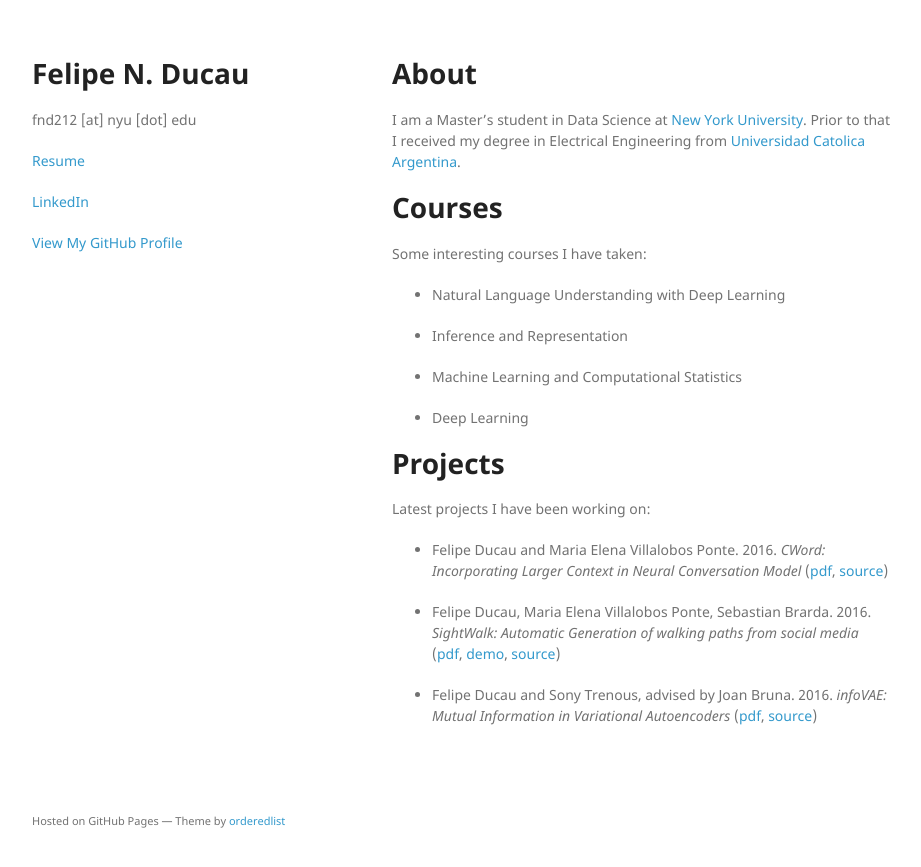
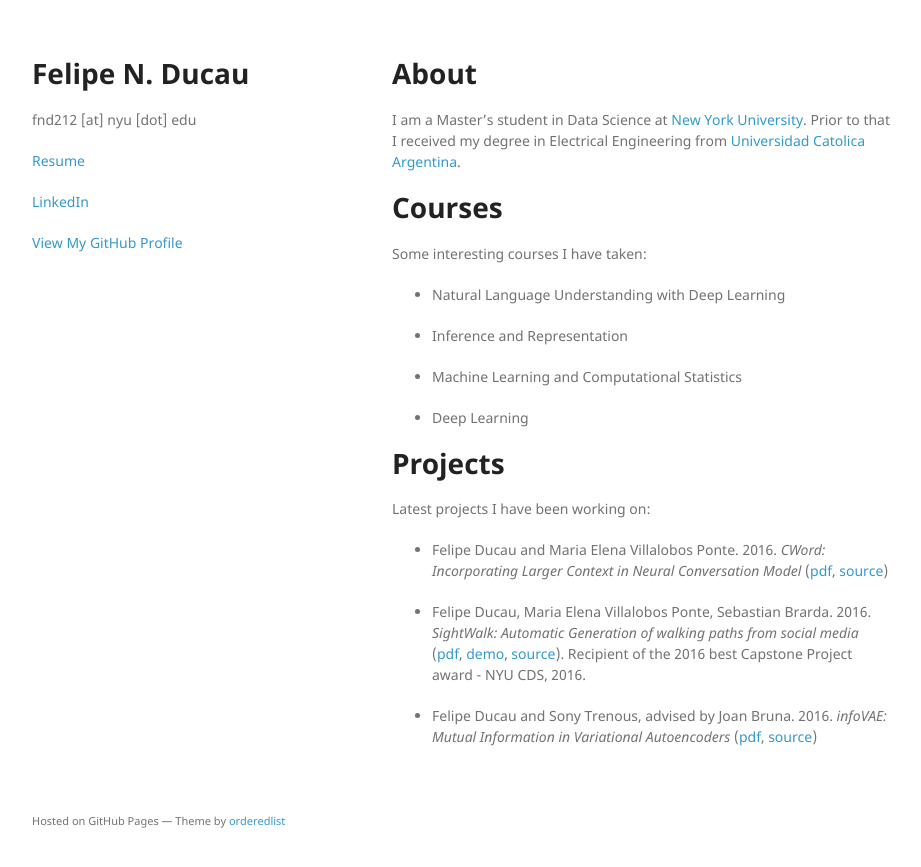
Before and after one commit to fducau/fducau.github.io, a Jekyll site: the page built from index.md, in a window 1280 px wide. Shown: the top 867 px of the page, without its empty margins (178-1099 px from the left). Built offline with Jekyll 4.4.1, drawn with Linux system fonts in a browser that asks for light colours; our own code applies the rules of GitHub Pages for plain Markdown files.

Commit message:
Update index.md

```diff
--- a/index.md
+++ b/index.md
@@ -21,6 +21,6 @@
 
 - Felipe Ducau and Maria Elena Villalobos Ponte. 2016. _CWord: Incorporating Larger Context in Neural Conversation Model_ ([pdf](https://github.com/fducau/CWord/blob/master/CWord_fnd212_mvp291.pdf), [source](https://github.com/fducau/CWord))
 
-- Felipe Ducau, Maria Elena Villalobos Ponte, Sebastian Brarda. 2016. _SightWalk: Automatic Generation of walking paths from social media_ ([pdf](https://github.com/fducau/sightwalk/blob/master/SightWalk_Final_Report.pdf), [demo](http://www.youtube.com/watch?v=GAvCeND9iRI), [source](https://github.com/fducau/sightwalk))
+- Felipe Ducau, Maria Elena Villalobos Ponte, Sebastian Brarda. 2016. _SightWalk: Automatic Generation of walking paths from social media_ ([pdf](https://github.com/fducau/sightwalk/blob/master/SightWalk_Final_Report.pdf), [demo](http://www.youtube.com/watch?v=GAvCeND9iRI), [source](https://github.com/fducau/sightwalk)). Recipient of the 2016 best Capstone Project award - NYU CDS, 2016.
 
 - Felipe Ducau and Sony Trenous, advised by Joan Bruna. 2016. _infoVAE: Mutual Information in Variational Autoencoders_ ([pdf](https://github.com/fducau/infoVAE/blob/master/Mutual%20Information%20in%20Variational%20Autoencoders.pdf), [source](https://github.com/fducau/infoVAE))
```
